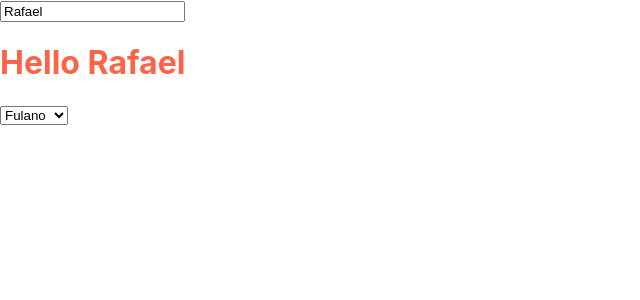
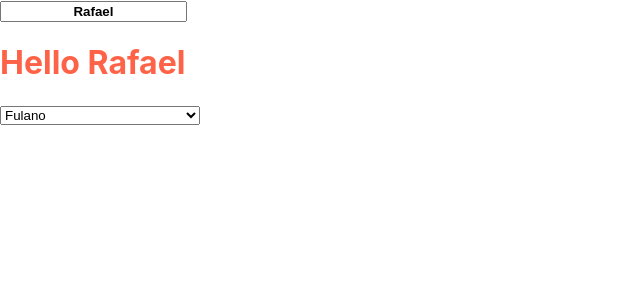
Before and after one commit to dossantosgit81/basice-react, a React (Create React App) app: page / in a window 1280 px wide. Shown: the top 300 px of the page, without its empty margins (0-640 px from the left). Built offline with nearby package versions, Linux system fonts and the light colour scheme.

Commit message:
Adicionando css global aos components

```diff
--- a/src/App.js
+++ b/src/App.js
@@ -24,7 +24,7 @@ function App(props){
     return (
       [
         <>
-       <input type="text" value={props.nome} onChange={modificarNome}></input>
+       <input className="text-centralizado" type="text" value={props.nome} onChange={modificarNome}></input>
        <h1>Hello {props.nome}</h1>
        <MeuComboBox />
         </>
--- a/src/index.css
+++ b/src/index.css
@@ -15,3 +15,15 @@ code {
 h1{
   color:tomato;
 }
+
+input {
+  font-weight: bold;
+}
+
+select{
+ width: 200px;
+}
+
+.text-centralizado{
+  text-align: center;
+}
```
